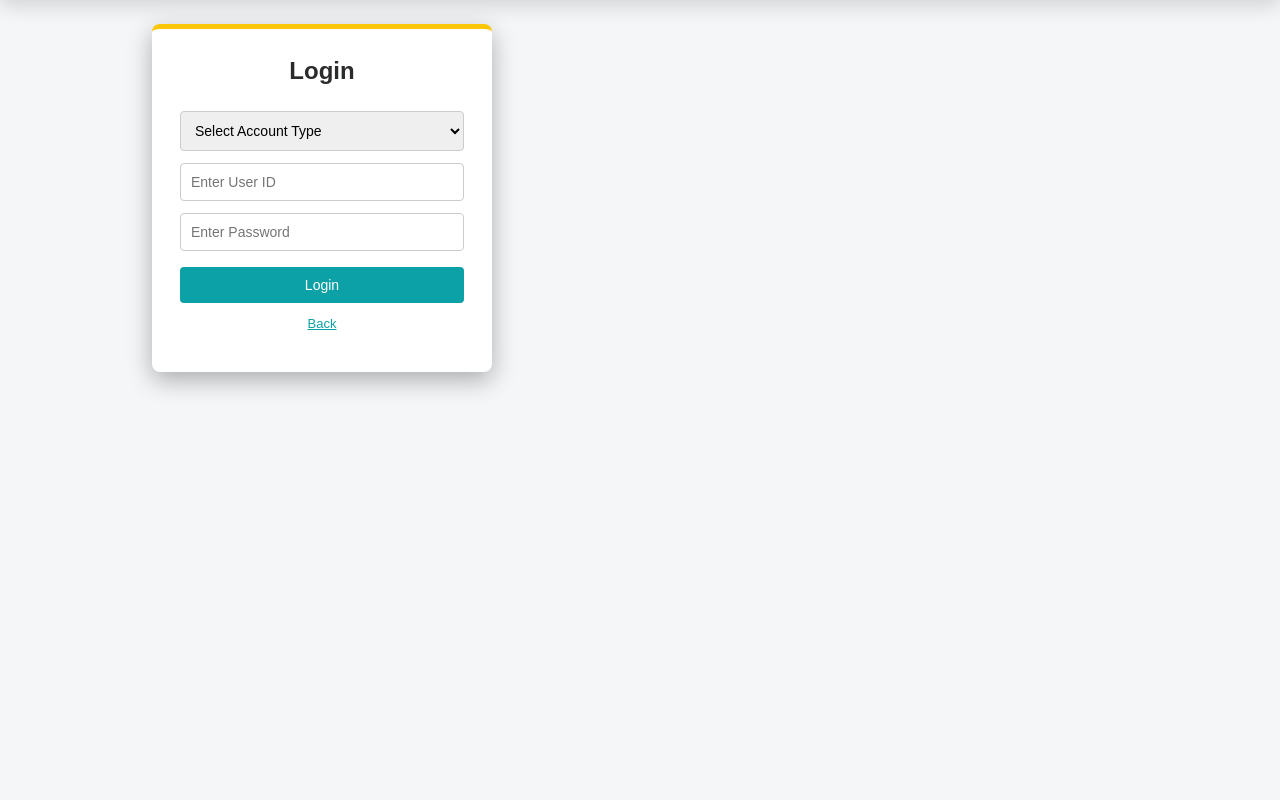
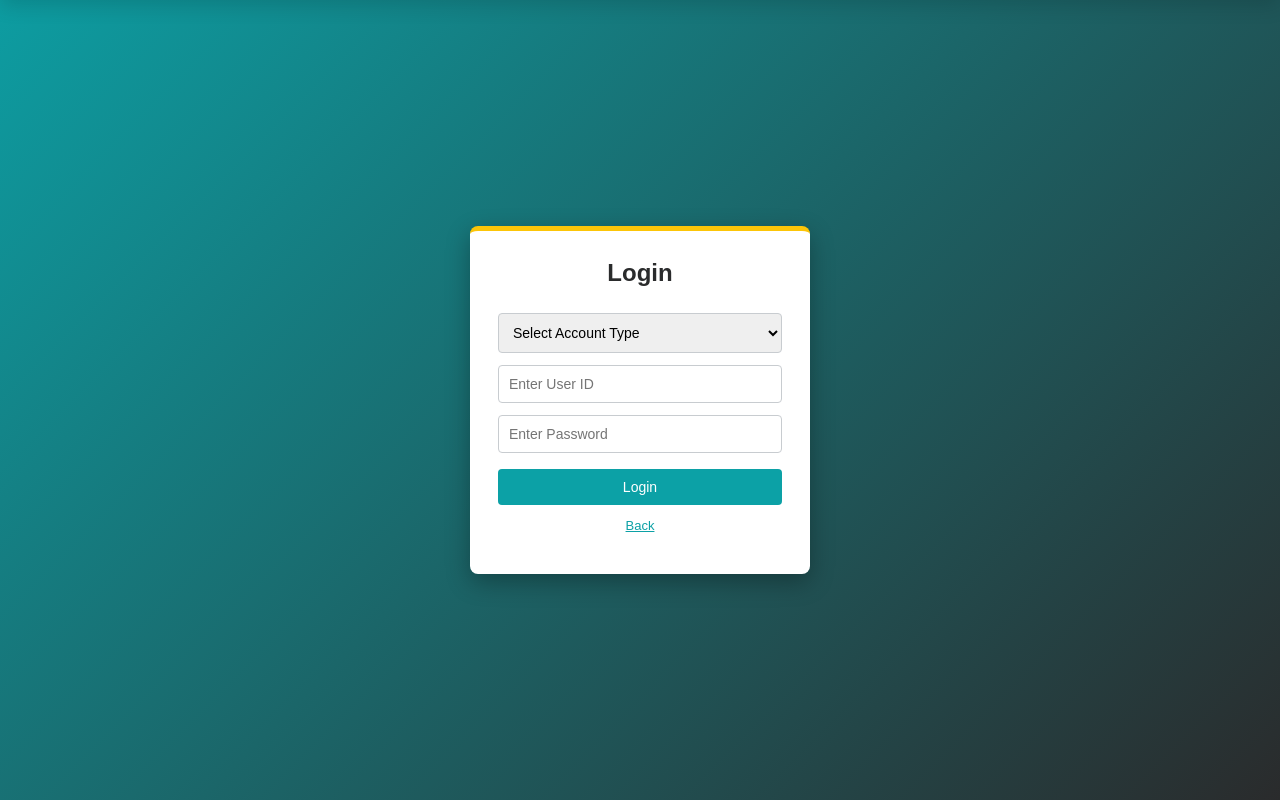
Before and after one commit to ShakalBhau0001/pharmacy-drug-management-flask, a Flask app: page /login in a window 1280 px wide. Shown: the part 80-880 px from the top of the page. Before the commit the page ends 471 px from the top, so only its background shows below. Run offline with Flask 3, Linux system fonts and the light colour scheme; the visitor is signed in with stand-in values (Sample User, id 1).

Commit message:
Update base.html

```diff
--- a/templates/base.html
+++ b/templates/base.html
@@ -1,15 +1,12 @@
-<!doctype html>
+<!DOCTYPE html>
 <html lang="en">
 <head>
-    <meta charset="UTF-8" />
-    <meta name="viewport" content="width=device-width, initial-scale=1" />
+    <meta charset="UTF-8">
+    <meta name="viewport" content="width=device-width, initial-scale=1">
     <title>{% block title %}Drug Store Management{% endblock %}</title>
-    <link
-      rel="stylesheet"
-      href="{{ url_for('static', filename='style.css') }}"
-    />
+    <link rel="stylesheet" href="{{ url_for('static', filename='style.css') }}">
 </head>
-  <body class="{% block body_class %}{% endblock %}">
+<body class="{{ body_class }}">
 {% if session.user %}
     <div class="topbar">
         <div class="wrap">
@@ -33,10 +30,13 @@
 {% endif %}
 
 <div class="page">
-      {% with messages = get_flashed_messages(with_categories=true) %} {% for
-      category, message in messages %}
+    {% with messages = get_flashed_messages(with_categories=true) %}
+        {% for category, message in messages %}
             <div class="flash {{ category }}">{{ message }}</div>
-      {% endfor %} {% endwith %} {% block content %}{% endblock %}
+        {% endfor %}
+    {% endwith %}
+
+    {% block content %}{% endblock %}
 </div>
 
 <script src="{{ url_for('static', filename='app.js') }}"></script>
```
Lines whose indentation alone changed are shown as unchanged.
